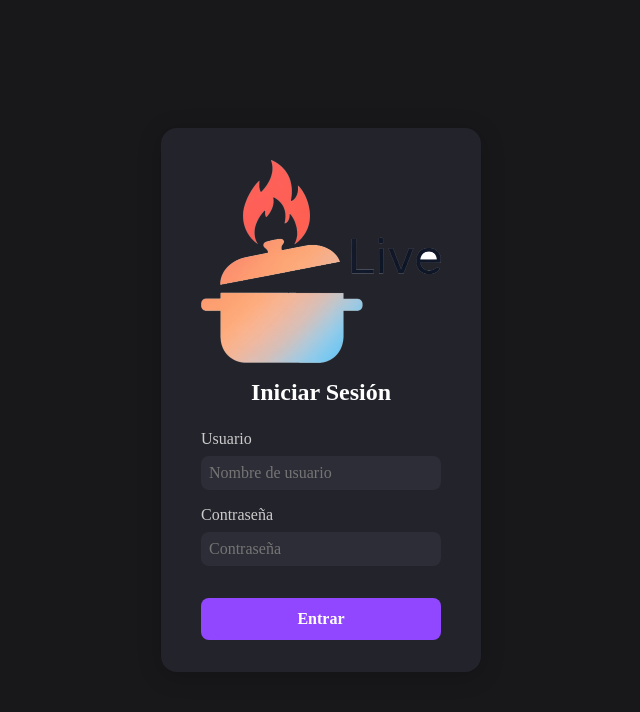
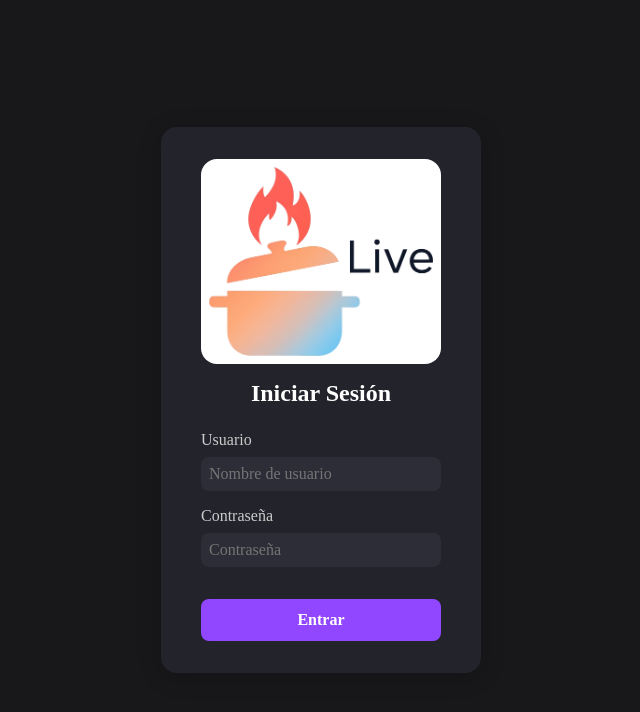
Before and after one commit to crisrobin95/pruebaTecnica, a Nuxt app: page / in a window 1280 px wide. Shown: the top 712 px of the page, without its empty margins (319-959 px from the left). Built offline with nearby package versions, Linux system fonts and the light colour scheme; no server answers.

Commit message:
fix(layout): agregar estilos de padding y border-radius a la imagen de inicio de sesión

```diff
--- a/layouts/login.vue
+++ b/layouts/login.vue
@@ -56,6 +56,9 @@ function handleLogin() {
   justify-content: center;
   background: #18181b;
   &__img {
+    padding: 0.5rem;
+    border-radius: 1rem;
+    background: #fff;
     width: 15rem;
     margin-bottom: 1rem;
   }
```
